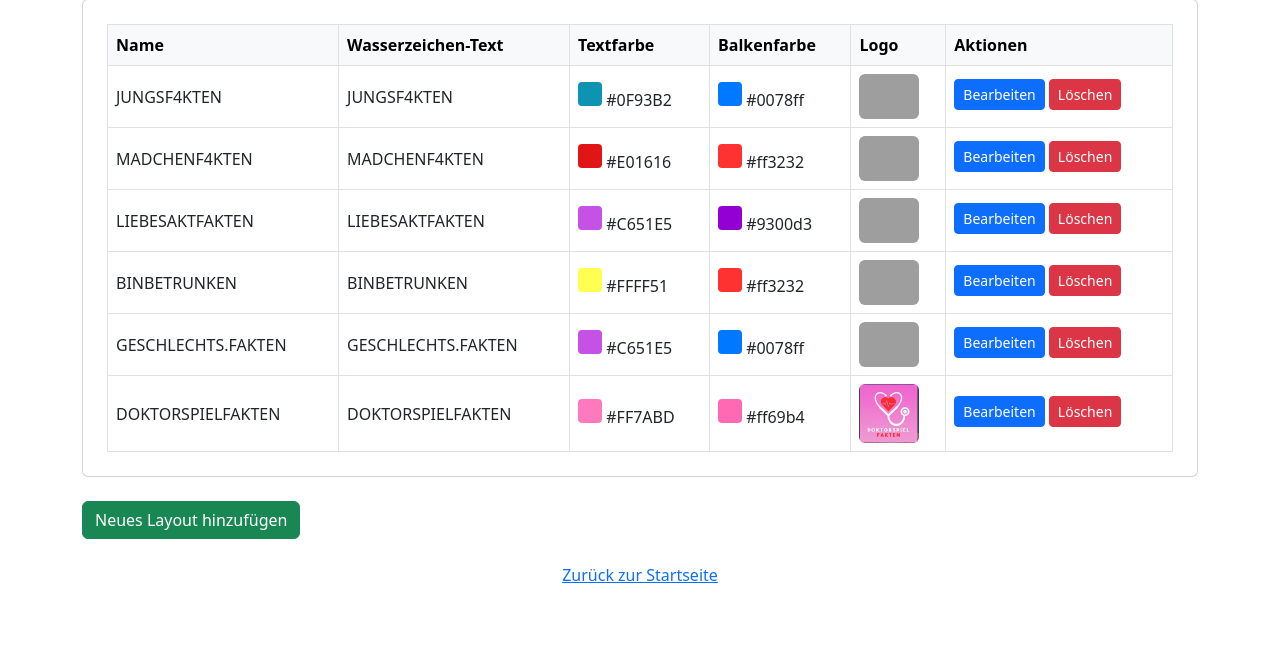
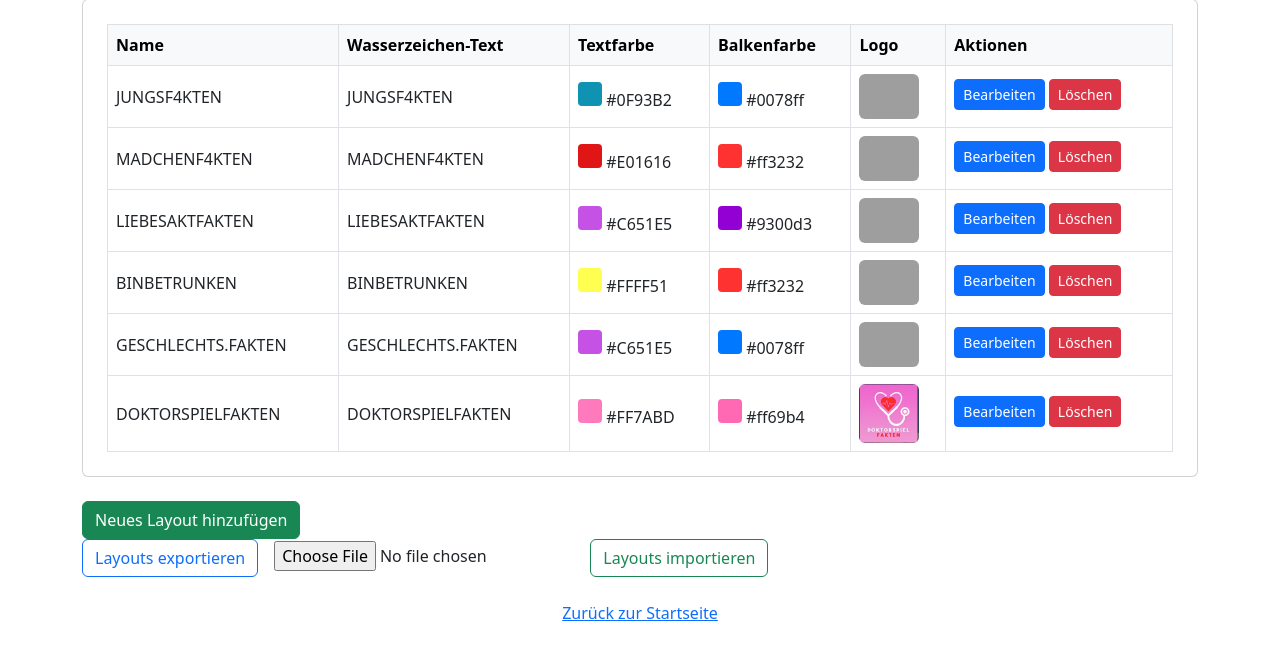
Before and after one commit to BrunoVince/ig_webapp, a Flask app: page /admin in a window 1280 px wide. Shown: the part 87-747 px from the top of the page. Run offline with Flask 2, Linux system fonts and the light colour scheme; the visitor is signed in with stand-in values (Sample User, id 1); grey boxes are pictures that could not be loaded.

Commit message:
logo px, layout import export

```diff
--- a/app.py
+++ b/app.py
@@ -162,12 +162,12 @@ def create_image_with_text_and_watermark(background_path, text, layout_key):
     margin = int(min(width, height) * 0.1)
     max_text_width = width - 2 * margin
     logo_path = layout["logo_file"]
+    logo_size_val = int(layout.get('logo_size', 120))
     logo_height = 0
     if os.path.exists(logo_path):
-        logo_size = (120, 120)
-        logo = Image.open(logo_path).convert("RGBA").resize(logo_size, Image.LANCZOS)
+        logo = Image.open(logo_path).convert("RGBA").resize((logo_size_val, logo_size_val), Image.LANCZOS)
         img.paste(logo, (30, 30), logo)
-        logo_height = logo_size[1]
+        logo_height = logo_size_val
     watermark_font_path = os.path.join(FONTS_FOLDER, layout.get('watermark_font', 'GeezaPro-Bold.ttf'))
     watermark_font_size = int(width * float(layout.get('watermark_font_size_percent', 4.5)) / 100)
     try:
@@ -481,6 +481,7 @@ def edit_layout(layout_key):
             'watermark_font_size_percent': watermark_font_size_percent,
             'max_font_size_mode': max_font_size_mode,
             'max_font_size_value': max_font_size_value,
+            'logo_size': int(request.form.get('logo_size', 120)),
         }
         if layout_key != name and layout_key in layouts:
             del layouts[layout_key]
@@ -501,5 +502,30 @@ def delete_layout(layout_key):
         flash('Layout gelöscht.', 'info')
     return redirect(url_for('admin'))
 
+@app.route('/admin/export_layouts')
+def export_layouts():
+    if not session.get('is_admin'):
+        return redirect(url_for('admin_login'))
+    return send_file(LAYOUTS_FILE, as_attachment=True, download_name='layouts.json', mimetype='application/json')
+
+@app.route('/admin/import_layouts', methods=['POST'])
+def import_layouts():
+    if not session.get('is_admin'):
+        return redirect(url_for('admin_login'))
+    file = request.files.get('import_file')
+    if not file:
+        flash('Keine Datei ausgewählt!', 'danger')
+        return redirect(url_for('admin'))
+    try:
+        data = json.load(file)
+        # Optional: Validierung der Struktur
+        if not isinstance(data, dict):
+            raise ValueError('Ungültiges Layout-Format!')
+        save_layouts(data)
+        flash('Layouts erfolgreich importiert.', 'success')
+    except Exception as e:
+        flash(f'Fehler beim Import: {e}', 'danger')
+    return redirect(url_for('admin'))
+
 if __name__ == '__main__':
     app.run(debug=True)
--- a/layouts.json
+++ b/layouts.json
@@ -16,7 +16,8 @@
     "watermark_font_color": "#ffffff",
     "watermark_font": "GeezaPro-Bold.ttf",
     "watermark_font_size_percent": 4.5,
-    "max_font_size_percent": 15.0
+    "max_font_size_percent": 15.0,
+    "logo_size": 120
   },
   "MADCHENF4KTEN": {
     "watermark_text": "MADCHENF4KTEN",
@@ -35,7 +36,8 @@
     "watermark_font_color": "#ffffff",
     "watermark_font": "GeezaPro-Bold.ttf",
     "watermark_font_size_percent": 4.5,
-    "max_font_size_percent": 15.0
+    "max_font_size_percent": 15.0,
+    "logo_size": 120
   },
   "LIEBESAKTFAKTEN": {
     "watermark_text": "LIEBESAKTFAKTEN",
@@ -54,7 +56,8 @@
     "watermark_font_color": "#ffffff",
     "watermark_font": "GeezaPro-Bold.ttf",
     "watermark_font_size_percent": 4.5,
-    "max_font_size_percent": 15.0
+    "max_font_size_percent": 15.0,
+    "logo_size": 120
   },
   "BINBETRUNKEN": {
     "watermark_text": "BINBETRUNKEN",
@@ -73,7 +76,8 @@
     "watermark_font_color": "#ffffff",
     "watermark_font": "GeezaPro-Bold.ttf",
     "watermark_font_size_percent": 4.5,
-    "max_font_size_percent": 15.0
+    "max_font_size_percent": 15.0,
+    "logo_size": 120
   },
   "GESCHLECHTS.FAKTEN": {
     "watermark_text": "GESCHLECHTS.FAKTEN",
@@ -92,7 +96,8 @@
     "watermark_font_color": "#ffffff",
     "watermark_font": "GeezaPro-Bold.ttf",
     "watermark_font_size_percent": 4.5,
-    "max_font_size_percent": 15.0
+    "max_font_size_percent": 15.0,
+    "logo_size": 120
   },
   "DOKTORSPIELFAKTEN": {
     "watermark_text": "DOKTORSPIELFAKTEN",
@@ -112,6 +117,7 @@
     "watermark_font": "Roboto-ExtraBold.ttf",
     "watermark_font_size_percent": 4.5,
     "max_font_size_mode": "pixel",
-    "max_font_size_value": 60.0
+    "max_font_size_value": 60.0,
+    "logo_size": 120
   }
 }
--- a/templates/admin.html
+++ b/templates/admin.html
@@ -61,6 +61,13 @@
     <div class="mt-3">
         <a href="{{ url_for('edit_layout', layout_key='NEU') }}" class="btn btn-success">Neues Layout hinzufügen</a>
     </div>
+    <div class="mb-4 d-flex gap-3 align-items-center">
+        <a href="{{ url_for('export_layouts') }}" class="btn btn-outline-primary">Layouts exportieren</a>
+        <form action="{{ url_for('import_layouts') }}" method="post" enctype="multipart/form-data" class="d-inline">
+            <input type="file" name="import_file" accept="application/json" required style="display:inline-block;">
+            <button type="submit" class="btn btn-outline-success">Layouts importieren</button>
+        </form>
+    </div>
     <div class="mt-4 text-center">
         <a href="{{ url_for('index') }}">Zurück zur Startseite</a>
     </div>
--- a/templates/edit_layout.html
+++ b/templates/edit_layout.html
@@ -33,6 +33,11 @@
                 <label for="font_file" class="form-label">Neue Schriftart hochladen (.ttf, .otf)</label>
                 <input type="file" class="form-control" id="font_file" name="font_file" accept=".ttf,.otf">
                 <div class="form-text">Nach dem Hochladen steht die Schriftart in allen Dropdowns zur Verfügung.</div>
+            </div>
+            <div class="mb-3">
+                <label for="logo_size" class="form-label">Logogröße (Pixel)</label>
+                <input type="number" class="form-control" id="logo_size" name="logo_size" min="20" max="400" value="{{ layout.logo_size|default(120) }}">
+                <div class="form-text">Standard: 120. Gilt für die Kantenlänge (quadratisch).</div>
             </div>
         </div>
         <!-- Block: Text -->
```
